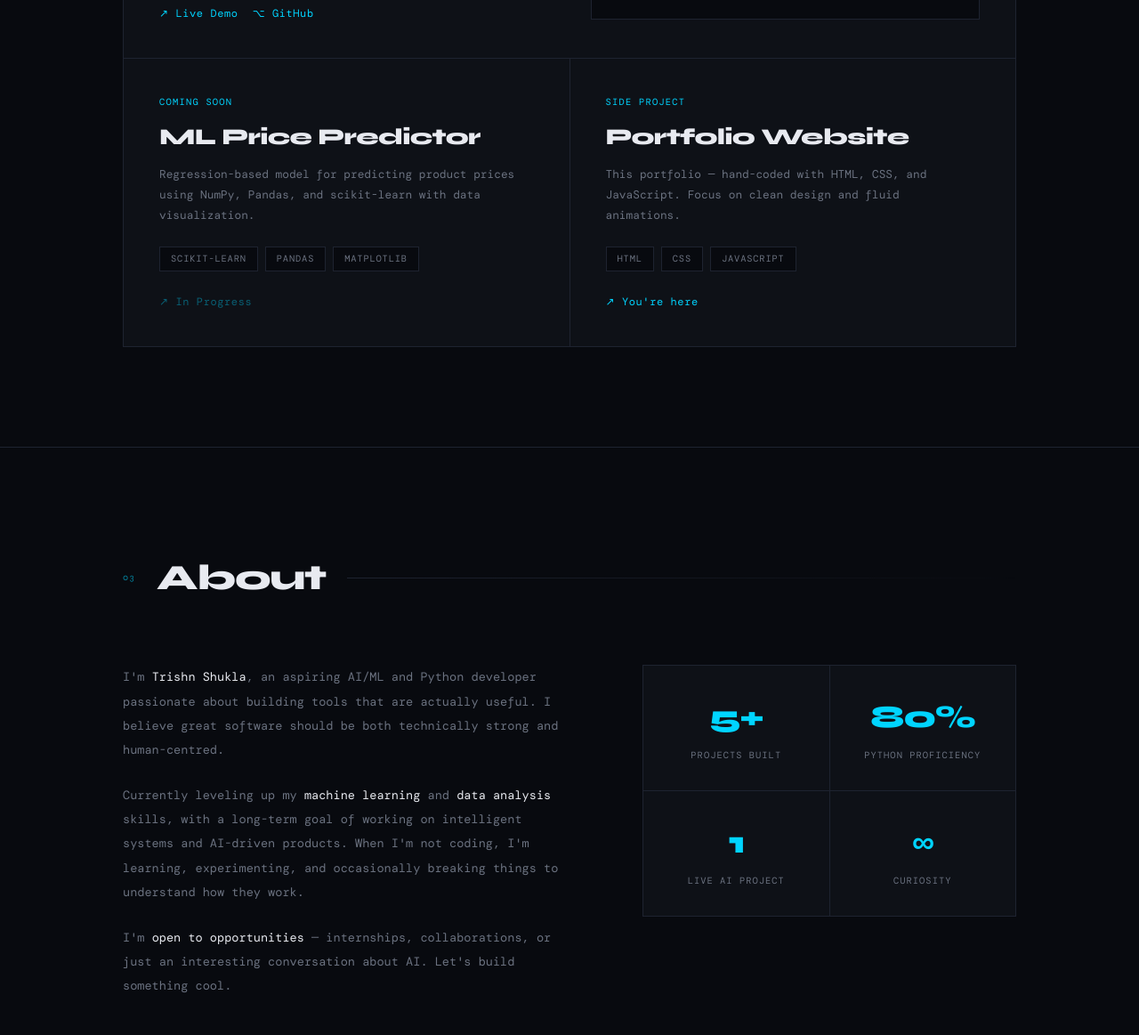
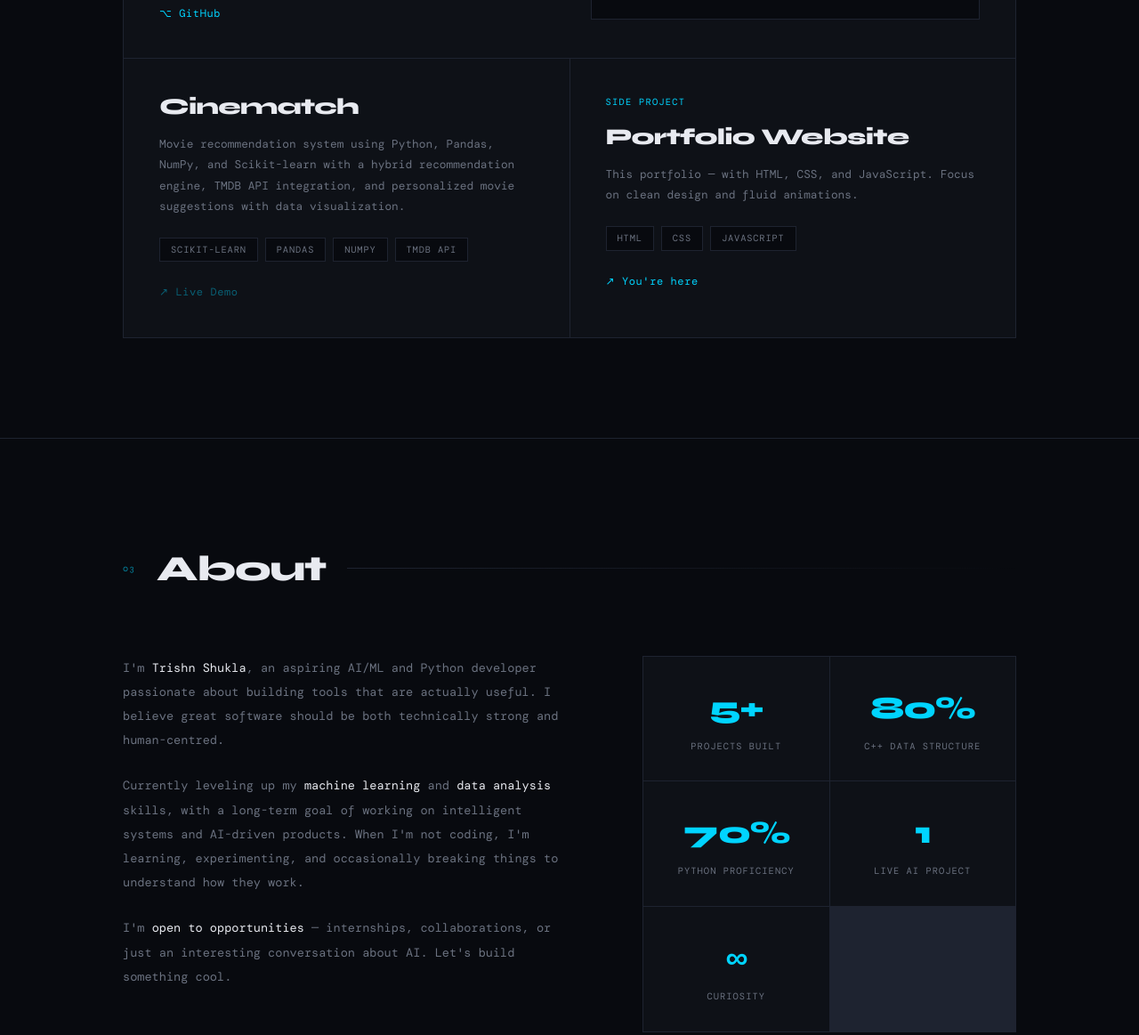
Before and after one commit to Trishn112/My-website, a plain HTML site: page index.html in a window 1280 px wide. Shown: the part 1986-3149 px from the top of the page at 89% size. Drawn offline with nearby package versions, Linux system fonts and the light colour scheme; a web font is replaced by a local one.

Commit message:
Modify project details and links in index.html
Updated project links and descriptions in index.html.

```diff
--- a/index.html
+++ b/index.html
@@ -799,8 +799,7 @@
             <span class="tech-badge">Automation</span>
           </div>
           <div class="project-links">
-            <a href="/jarvis" class="project-link">↗ Live Demo</a>
-            <a href="https://github.com/yourusername/jarvis-ai" class="project-link" target="_blank">⌥ GitHub</a>
+            <a href="https://github.com/Trishn112/jarvis-ai-assistant" class="project-link" target="_blank">⌥ GitHub</a>
           </div>
         </div>
         <div class="project-visual">
@@ -819,23 +818,23 @@
       </div>
 
       <div class="project-card reveal">
-        <div class="project-tag">Coming Soon</div>
-        <h3 class="project-title">ML Price Predictor</h3>
-        <p class="project-desc">Regression-based model for predicting product prices using NumPy, Pandas, and scikit-learn with data visualization.</p>
+        <h3 class="project-title">Cinematch</h3>
+        <p class="project-desc">Movie recommendation system using Python, Pandas, NumPy, and Scikit-learn with a hybrid recommendation engine, TMDB API integration, and personalized movie suggestions with data visualization.</p>
         <div class="project-tech">
           <span class="tech-badge">Scikit-learn</span>
           <span class="tech-badge">Pandas</span>
-          <span class="tech-badge">Matplotlib</span>
+          <span class="tech-badge">NumPy</span>
+          <span class="tech-badge">TMDB API</span>
         </div>
         <div class="project-links">
-          <a href="#" class="project-link" style="opacity:0.4;">↗ In Progress</a>
+          <a href="https://cinematch-pf5n.onrender.com/" class="project-link" style="opacity:0.4;">↗ Live Demo</a>
         </div>
       </div>
 
       <div class="project-card reveal">
         <div class="project-tag">Side Project</div>
         <h3 class="project-title">Portfolio Website</h3>
-        <p class="project-desc">This portfolio — hand-coded with HTML, CSS, and JavaScript. Focus on clean design and fluid animations.</p>
+        <p class="project-desc">This portfolio — with HTML, CSS, and JavaScript. Focus on clean design and fluid animations.</p>
         <div class="project-tech">
           <span class="tech-badge">HTML</span>
           <span class="tech-badge">CSS</span>
@@ -871,6 +870,10 @@
           </div>
           <div class="stat-box">
             <span class="stat-num">80%</span>
+            <span class="stat-label">C++ Data Structure</span>
+          </div>
+          <div class="stat-box">
+            <span class="stat-num">70%</span>
             <span class="stat-label">Python Proficiency</span>
           </div>
           <div class="stat-box">
```
